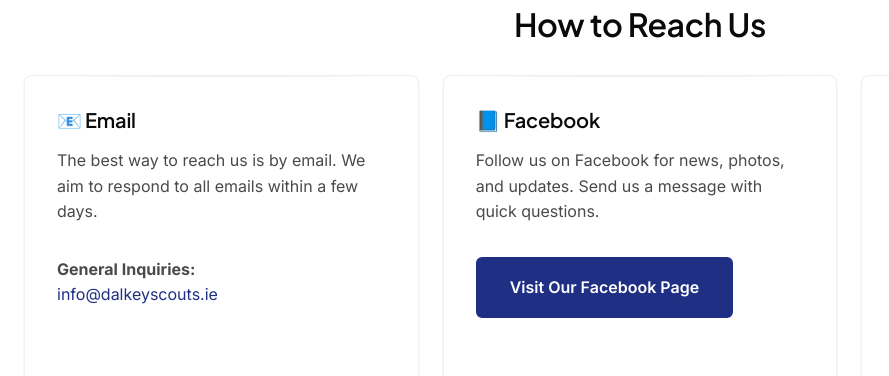
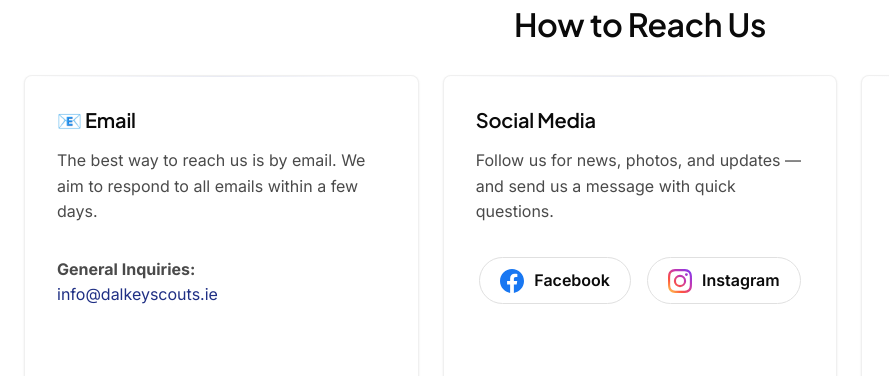
Before and after one commit to albertw/dalkeyscouts, a plain HTML site: page contact.html in a window 1280 px wide. Shown: the part 305-681 px from the top of the page, 0-889 px from the left. Drawn offline with Linux system fonts and the light colour scheme; grey boxes are pictures that could not be loaded.

Commit message:
added instagram and fixed social media pane

```diff
--- a/contact.html
+++ b/contact.html
@@ -47,12 +47,29 @@
           </div>
 
           <div class="card">
-            <h3 class="card__title">📘 Facebook</h3>
+            <h3 class="card__title">Social Media</h3>
             <div class="card__content">
-              <p>Follow us on Facebook for news, photos, and updates. Send us a message with quick questions.</p>
-              <p class="mt-lg"><a href="https://www.facebook.com/17thDalkey" target="_blank" rel="noopener noreferrer" class="btn btn--primary">
-                Visit Our Facebook Page
-              </a></p>
+              <p>Follow us for news, photos, and updates — and send us a message with quick questions.</p>
+              <div class="social-links mt-lg">
+                <a href="https://www.facebook.com/17thDalkey" target="_blank" rel="noopener noreferrer" class="social-link">
+                  <svg class="social-link__icon" viewBox="0 0 24 24" xmlns="http://www.w3.org/2000/svg" aria-hidden="true" focusable="false"><path fill="#1877F2" d="M24 12.073c0-6.627-5.373-12-12-12s-12 5.373-12 12c0 5.99 4.388 10.954 10.125 11.854v-8.385H7.078v-3.47h3.047V9.43c0-3.007 1.792-4.669 4.533-4.669 1.312 0 2.686.235 2.686.235v2.953H15.83c-1.491 0-1.956.925-1.956 1.874v2.25h3.328l-.532 3.47h-2.796v8.385C19.612 23.027 24 18.062 24 12.073z"/></svg>
+                  Facebook
+                </a>
+                <a href="https://www.instagram.com/17thdalkey/" target="_blank" rel="noopener noreferrer" class="social-link">
+                  <svg class="social-link__icon" viewBox="0 0 24 24" xmlns="http://www.w3.org/2000/svg" aria-hidden="true" focusable="false">
+                    <defs>
+                      <linearGradient id="instagram-gradient" x1="0" y1="1" x2="1" y2="0">
+                        <stop offset="0%" stop-color="#FFDD55"/>
+                        <stop offset="30%" stop-color="#FF543E"/>
+                        <stop offset="60%" stop-color="#C837AB"/>
+                        <stop offset="100%" stop-color="#7638FA"/>
+                      </linearGradient>
+                    </defs>
+                    <path fill="url(#instagram-gradient)" d="M12 2.163c3.204 0 3.584.012 4.85.07 3.252.148 4.771 1.691 4.919 4.919.058 1.265.069 1.645.069 4.849 0 3.205-.012 3.584-.069 4.849-.149 3.225-1.664 4.771-4.919 4.919-1.266.058-1.644.07-4.85.07-3.204 0-3.584-.012-4.849-.07-3.26-.149-4.771-1.699-4.919-4.92-.058-1.265-.07-1.644-.07-4.849 0-3.204.013-3.583.07-4.849.149-3.227 1.664-4.771 4.919-4.919 1.266-.057 1.645-.069 4.849-.069zM12 0C8.741 0 8.333.014 7.053.072 2.695.272.273 2.69.073 7.052.014 8.333 0 8.741 0 12c0 3.259.014 3.668.072 4.948.2 4.358 2.618 6.78 6.98 6.98C8.333 23.986 8.741 24 12 24c3.259 0 3.668-.014 4.948-.072 4.354-.2 6.782-2.618 6.979-6.98.059-1.28.073-1.689.073-4.948 0-3.259-.014-3.667-.072-4.947-.196-4.354-2.617-6.78-6.979-6.98C15.668.014 15.259 0 12 0zm0 5.838a6.162 6.162 0 1 0 0 12.324 6.162 6.162 0 0 0 0-12.324zM12 16a4 4 0 1 1 0-8 4 4 0 0 1 0 8zm6.406-11.845a1.44 1.44 0 1 0 0 2.881 1.44 1.44 0 0 0 0-2.881z"/>
+                  </svg>
+                  Instagram
+                </a>
+              </div>
             </div>
           </div>
 
@@ -72,6 +89,37 @@
       </div>
     </section>
 
+    <style>
+      .social-links {
+        display: flex;
+        gap: 16px;
+        justify-content: center;
+        flex-wrap: wrap;
+      }
+      .social-link {
+        display: inline-flex;
+        align-items: center;
+        gap: 10px;
+        padding: 10px 20px;
+        border: 1px solid var(--color-border);
+        border-radius: 999px;
+        text-decoration: none;
+        font-weight: 600;
+        color: var(--color-text);
+        transition: border-color 0.2s ease, box-shadow 0.2s ease, transform 0.2s ease;
+      }
+      .social-link:hover {
+        border-color: var(--color-primary);
+        box-shadow: 0 2px 8px rgba(0, 0, 0, 0.08);
+        transform: translateY(-1px);
+      }
+      .social-link__icon {
+        width: 24px;
+        height: 24px;
+        flex-shrink: 0;
+      }
+    </style>
+
   </main>
 
   <!-- Footer -->
--- a/js/header-footer.js
+++ b/js/header-footer.js
@@ -104,6 +104,7 @@
                 <h3 class="footer__section-title">Connect With Us</h3>
                 <nav class="footer__links">
                   <a href="https://www.facebook.com/17thDalkey" target="_blank" rel="noopener noreferrer" class="footer__link">Facebook Page</a>
+                  <a href="https://www.instagram.com/17thdalkey/" target="_blank" rel="noopener noreferrer" class="footer__link">Instagram</a>
                   <a href="volunteering.html" class="footer__link">Become a Volunteer</a>
                 </nav>
               </div>
```
